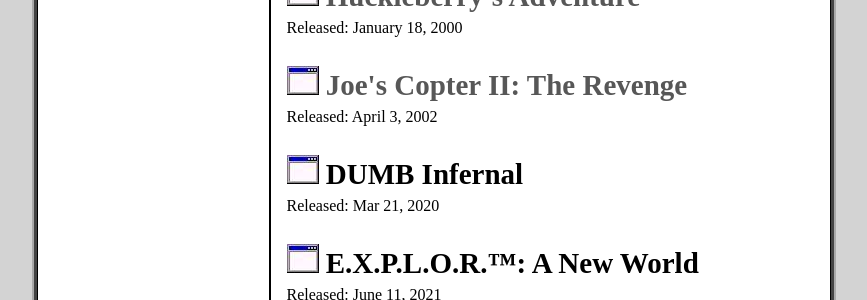
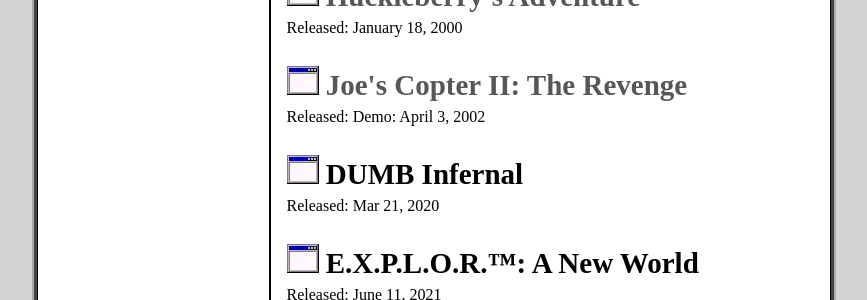
Before and after one commit to beemfx/beemfx.github.io, a Jekyll site: the page built from games.markdown, in a window 1280 px wide. Shown: the part 683-983 px from the top of the page, without its empty margins (206-1073 px from the left). Built offline with Jekyll 4.4.1, drawn with Linux system fonts in a browser that asks for light colours.

```diff
--- a/404.html
+++ b/404.html
@@ -2,7 +2,6 @@
 permalink: /404.html
 layout: page
 ---
-
 <style type="text/css" media="screen">
   .container {
     margin: 10px auto;
@@ -18,8 +17,7 @@ layout: page
 </style>
 
 <div class="container">
-  <h1>404</h1>
-
+  <h2>404</h2>
   <p><strong>Page not found :(</strong></p>
   <p>The requested page could not be found.</p>
 </div>
--- a/Gemfile
+++ b/Gemfile
@@ -7,12 +7,12 @@ source "https://rubygems.org"
 #
 # This will help ensure the proper Jekyll version is running.
 # Happy Jekylling!
-gem "jekyll", "~> 4.4.1"
+# gem "jekyll", "~> 4.4.1"
 # This is the default theme for new Jekyll sites. You may change this to anything you like.
-gem "minima", "~> 2.5"
+# gem "minima", "~> 2.5"
 # If you want to use GitHub Pages, remove the "gem "jekyll"" above and
 # uncomment the line below. To upgrade, run `bundle update github-pages`.
-# gem "github-pages", group: :jekyll_plugins
+gem "github-pages", group: :jekyll_plugins
 # If you have any plugins, put them here!
 group :jekyll_plugins do
   gem "jekyll-feed", "~> 0.12"
--- a/_config.yml
+++ b/_config.yml
@@ -22,8 +22,8 @@ title: Beem Media Home Page
 email: beemmedia@outlook.com
 description: >- # this means to ignore newlines until "baseurl:"
   The home page for Beem Media.
-baseurl: "" # the subpath of your site, e.g. /blog
-url: "" # the base hostname & protocol for your site, e.g. http://example.com
+# baseurl: "" # the subpath of your site, e.g. /blog
+# url: "" # the base hostname & protocol for your site, e.g. http://example.com
 twitter_username:
 github_username: beemfx
 
--- a/_data/games.yml
+++ b/_data/games.yml
@@ -15,7 +15,7 @@
 - name: Huckleberry's Adventure
   date: January 18, 2000
 - name: "Joe's Copter II: The Revenge"
-  date: April 3, 2002
+  date: "Demo: April 3, 2002"
 - name: "DUMB Infernal"
   date: Mar 21, 2020
   link: "https://store.steampowered.com/app/1208370/DUMB_Infernal/"
@@ -24,8 +24,11 @@
   link: "https://store.steampowered.com/app/1387120/EXPLOR_A_New_World/"
 - name: Cat-Ninja
   date: TBA
+  status: development
 - name: Unnanounced RPG Game
   date: TBA
+  status: development
 - name: Sometimes Y
   date: Canceled
   link: "https://github.com/beemfx/Beem.Media/tree/master/games/Sometimes-Y"
+  status: canceled
```
Also changed, not shown: Gemfile.lock.
